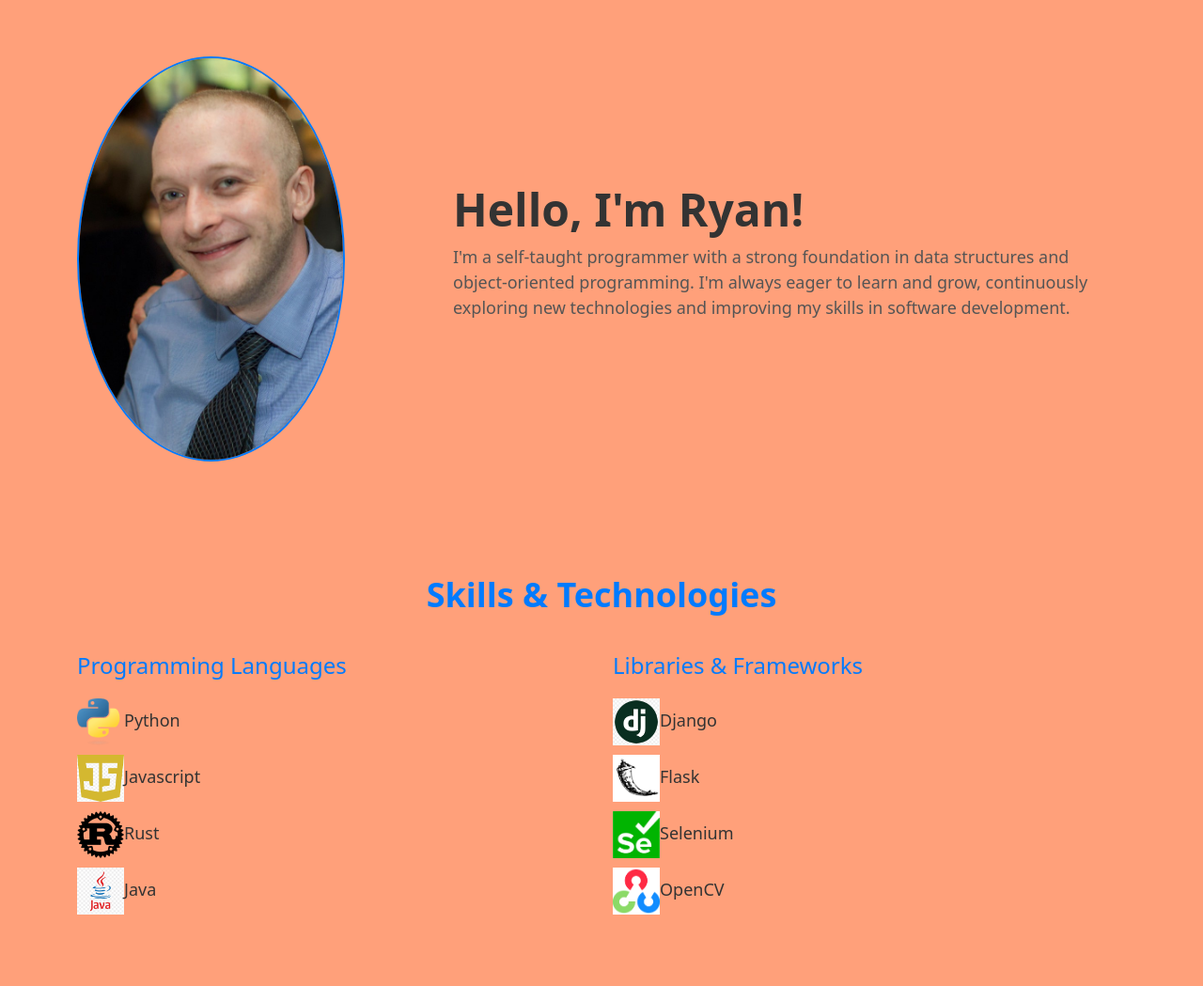
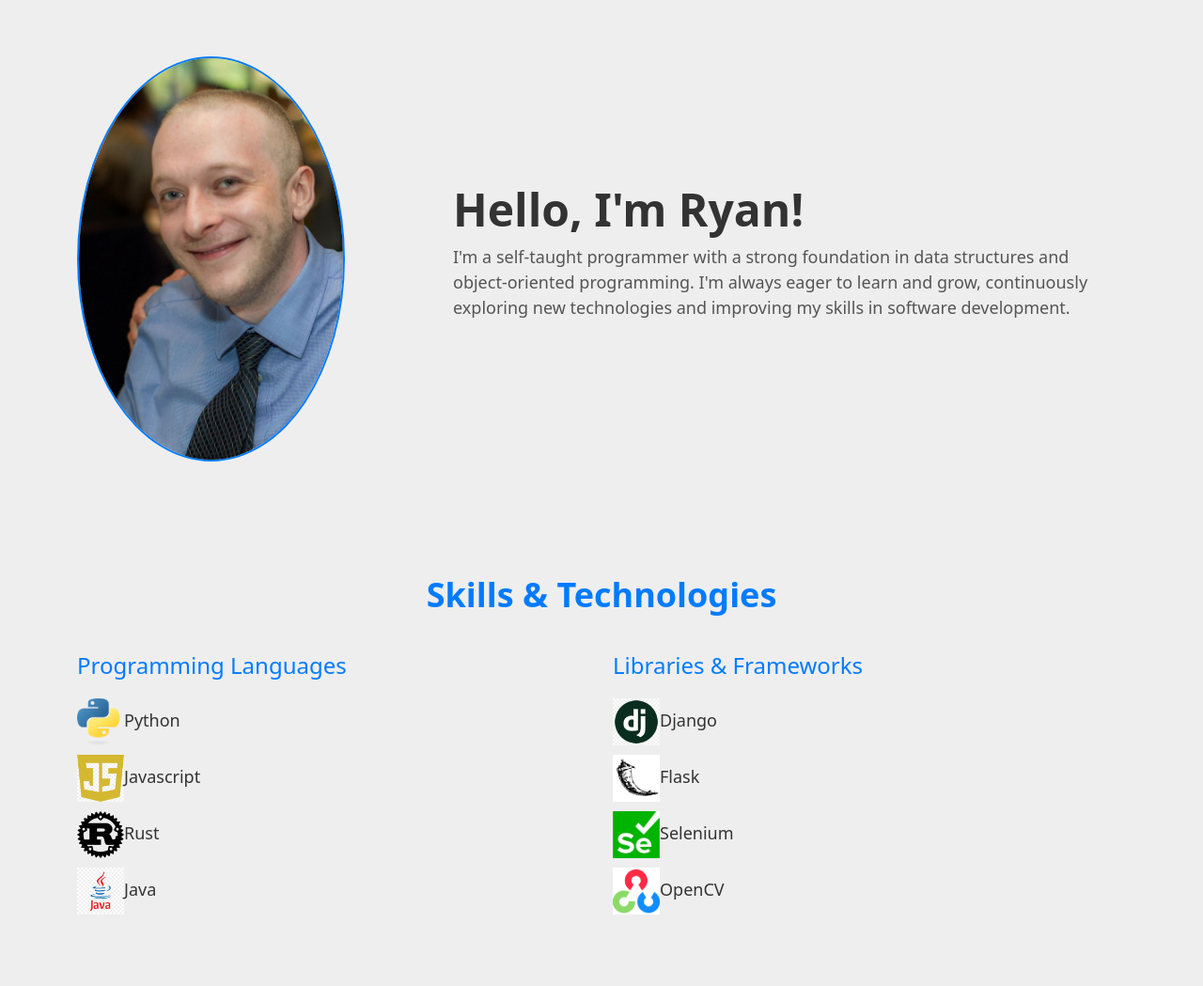
Before and after one commit to RyanMurphy4/Portfolio, a Django app: page / in a window 1280 px wide. Shown: the part 57-1106 px from the top of the page at 94% size. Run offline with Django 4.2, Linux system fonts and the light colour scheme.

Commit message:
update portfolio
Update portfolio and change background color

```diff
--- a/my_portfolio/static/styles.css
+++ b/my_portfolio/static/styles.css
@@ -2,5 +2,5 @@
 @import url('https://fonts.googleapis.com/css2?family=Roboto:ital,wght@0,100;0,300;0,400;0,500;0,700;0,900;1,100;1,300;1,400;1,500;1,700;1,900&display=swap');
 
 body {
-    background-color: #FFA07A     ;
+    background-color: #EEEEEE      ;
 }
```
Also changed, not shown: 1 other file.
